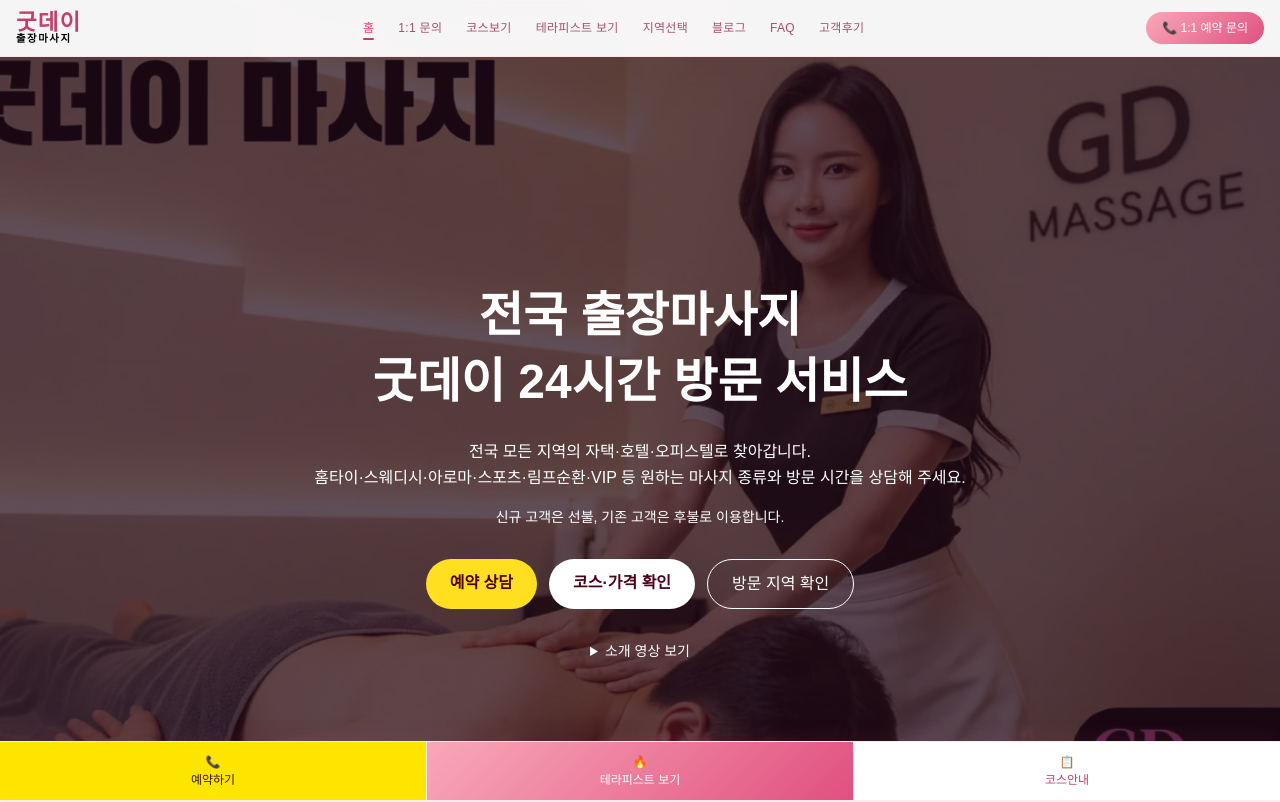
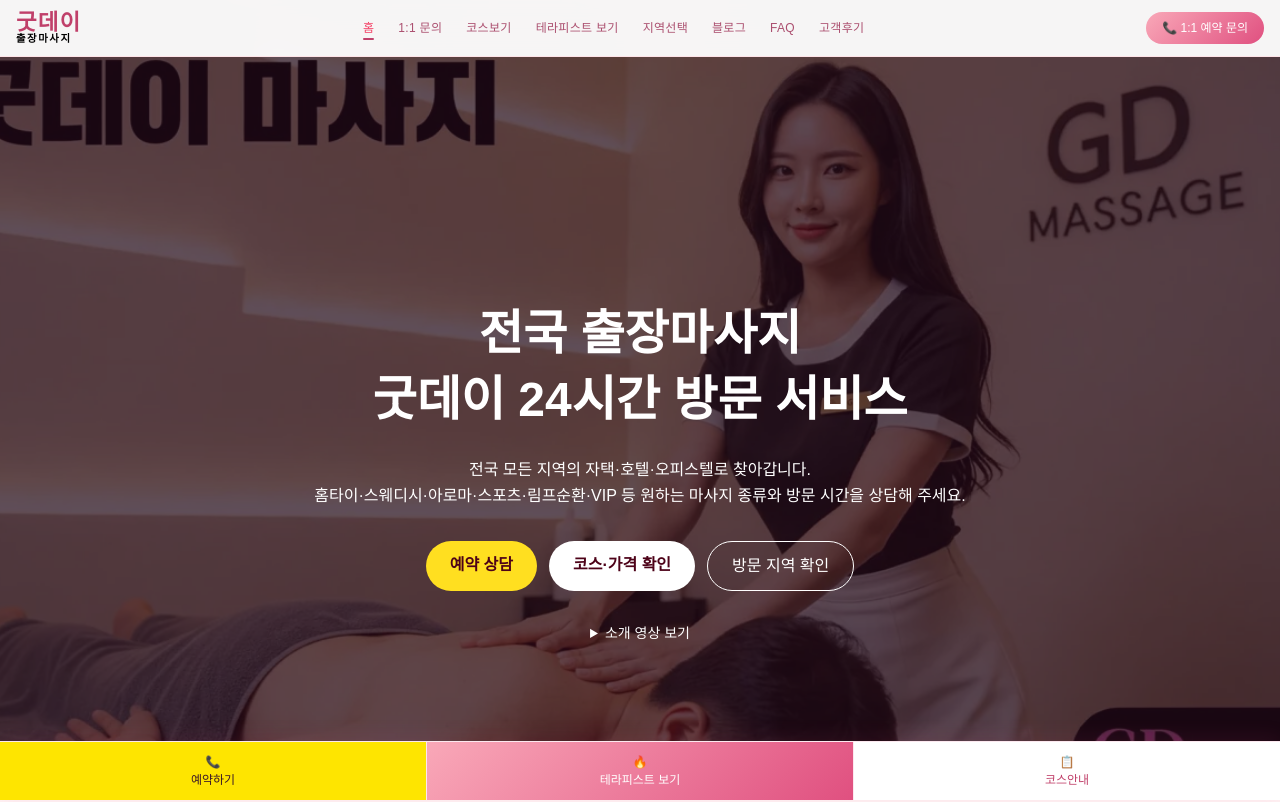
Before and after one commit to kimguang323/goodday-massage, a Next.js app: page / in a window 1280 px wide. Shown: the top 802 px of the page. Built offline with nearby package versions, Linux system fonts and the light colour scheme.

Commit message:
Remove payment policy sentence from homepage hero

```diff
--- a/src/App.tsx
+++ b/src/App.tsx
@@ -1411,7 +1411,6 @@ export default function App() {
         <div className="relative z-10 max-w-5xl mx-auto px-6 py-16 text-center text-white">
           <h1 className="text-3xl sm:text-5xl font-bold leading-snug">전국 출장마사지<br />굿데이 24시간 방문 서비스</h1>
           <p className="mt-6 leading-relaxed">전국 모든 지역의 자택·호텔·오피스텔로 찾아갑니다.<br />홈타이·스웨디시·아로마·스포츠·림프순환·VIP 등 원하는 마사지 종류와 방문 시간을 상담해 주세요.</p>
-          <p className="mt-4 text-sm">신규 고객은 선불, 기존 고객은 후불로 이용합니다.</p>
           <div className="flex flex-wrap justify-center gap-3 mt-8">
             <Link to="/contact" className="rounded-full bg-yellow-300 text-rose-950 px-6 py-3 font-semibold">예약 상담</Link>
             <Link to="/services" className="rounded-full bg-white text-rose-950 px-6 py-3 font-semibold">코스·가격 확인</Link>
```
